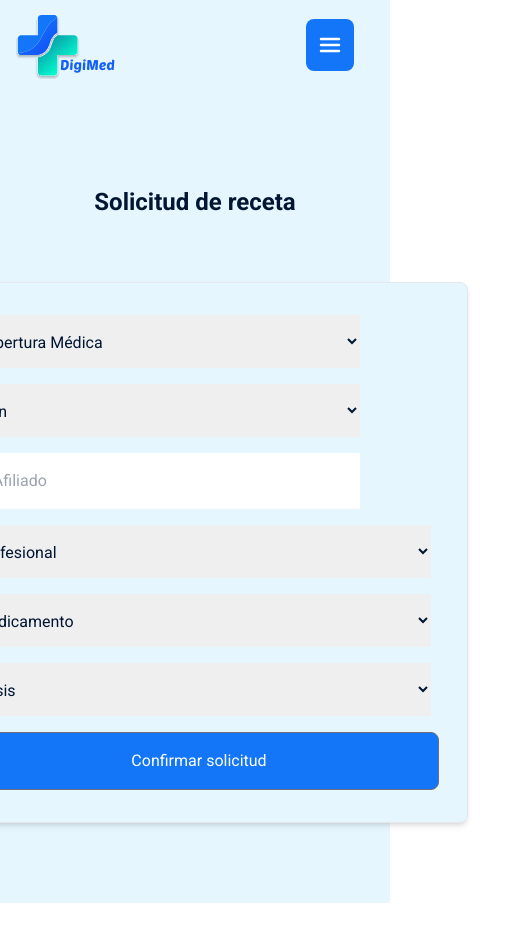
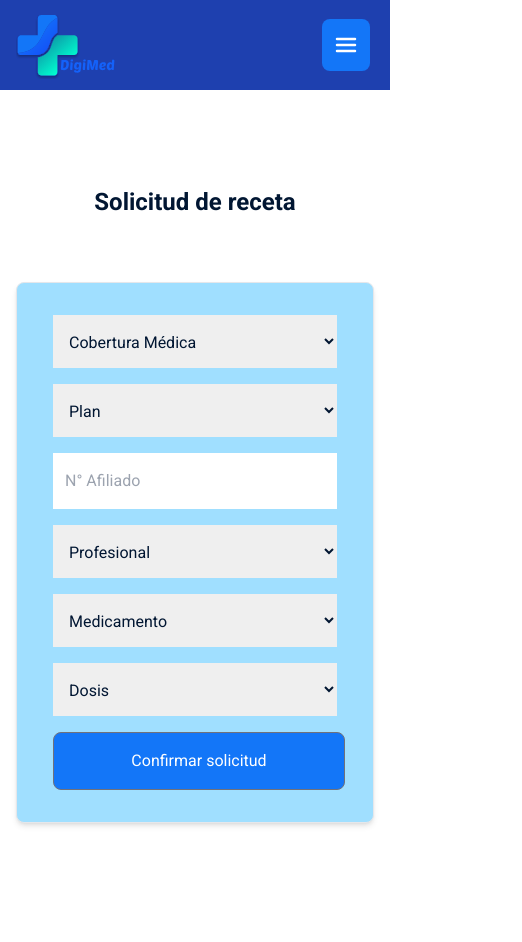
Before and after one commit to JavierBrizuela/DigiMed, a React (Vite) app in the folder digimed-ui/digimed-ui/: page /solicitudes in a window 390 px wide. Shown: the top 942 px of the page, 522 px wide, since content can reach past the window. Before the commit the page ends 903 px from the top, so only its background shows below. Built offline with nearby package versions, Linux system fonts and the light colour scheme.

Commit message:
fix-servicios

```diff
--- a/digimed-ui/digimed-ui/src/App.jsx
+++ b/digimed-ui/digimed-ui/src/App.jsx
@@ -15,7 +15,7 @@ function App() {
   const [isLoggedIn, setisLoggedIn] = useState(null);
 
   return (
-   <div className="App bg-destacar md:bg-white  max-w-max mx-auto">
+   <div className={isLoggedIn ? "App bg-white  max-w-fit mx-auto h-full" : "App bg-white md:bg-white   mx-auto h-full"}>
       <BrowserRouter>
         <Routes>
           <Route path="/"
--- a/digimed-ui/digimed-ui/src/Pages/Login.jsx
+++ b/digimed-ui/digimed-ui/src/Pages/Login.jsx
@@ -5,7 +5,7 @@ import hero from "../assets/image_hero.png";
 
 export function Login({ isLoggedIn }) {
   return (
-    <div className="flex flex-col md:flex-row">
+    <div className="flex px-4 flex-col md:flex-row">
       <div className="flex flex-col">
         <div className="hidden md:block">
           <Image />
--- a/digimed-ui/digimed-ui/src/Pages/Registro.jsx
+++ b/digimed-ui/digimed-ui/src/Pages/Registro.jsx
@@ -86,7 +86,7 @@ function Registro() {
     }
   };
   return (
-    <div className="flex flex-col md:flex-row ">
+    <div className="flex px-4 flex-col md:flex-row ">
       <div className=" flex flex-col ">
         <div className="  hidden md:block">
           <Image />
--- a/digimed-ui/digimed-ui/src/Pages/Servicios.jsx
+++ b/digimed-ui/digimed-ui/src/Pages/Servicios.jsx
@@ -5,15 +5,15 @@ import { Link } from "react-router-dom";
 
 function Servicios() {
   return (
-      <div>
+      <div className="px-4 w-full">
       <p className="text-azul-claro text-center font-roboto font-bold text-2xl mb-16">
         ¿Qué desea hacer?
       </p>
-    <div className="w-266 h-100 ml-16 mr-16 flex-shrink-0 border rounded-lg bg-destacar
-      shadow-md p-8 flex items-center justify-center mb-24" >
+    <div className=" md:w-266 h-100 md:ml-16 md:mr-16 md:flex-shrink-0 border rounded-lg bg-bg-mobile
+      shadow-md md:p-8 flex items-center justify-center mb-24" >
       <div className="flex flex-col md:flex-row gap-16">
         <div className="flex flex-col">
-        <div className="w-96 h-64 border rounded-lg bg-fondo text-center flex-col justify-center" >
+        <div className="m-6 px-2 md:px-0 md:m-0 md:w-96  h-64 border rounded-lg bg-fondo text-center flex-col justify-center" >
           <div className="flex justify-center items-center">
             <img src={historial} alt="" className="w-14 mt-4 h-14 flex-shrink-0" />
           </div>
@@ -25,13 +25,13 @@ function Servicios() {
             Aquí podrá ver el registro de sus solicitudes de recetas.
           </p>
           </div>
-          <button className="w-96 h-14 p-15 pl-30 pr-145 flex items-center gap-10
+          <button className=" w-full md:w-96 h-14 md:p-15 pl-30 md:pr-145 flex items-center gap-10
             border rounded-lg bg-celeste text-white mt-4 items-center justify-center" >
             Ver historial
           </button>
           </div>
           <div className="flex flex-col">
-          <div className="w-96 h-64 border rounded-lg bg-fondo text-center flex-col justify-center" >
+          <div className="m-6 px-2 md:px-0 md:m-0 md:w-96 h-64 border rounded-lg bg-fondo text-center flex-col justify-center" >
           <div className="flex justify-center items-center">
           <img src={receta} alt="" className="w-14 h-14 mt-4 flex-shrink-0" />
           </div>
@@ -45,7 +45,7 @@ function Servicios() {
           </p>
           </div>
           <Link to="/Solicitudes">
-          <button className="w-96 h-14 p-15 pl-30 pr-145 flex items-center gap-10
+          <button className="w-full md:w-96 h-14 p-15 pl-30 pr-145 flex items-center gap-10
             border rounded-lg bg-celeste text-white mt-4 items-center justify-center" >
             Ver recetas
           </button>
--- a/digimed-ui/digimed-ui/src/Pages/Solicitudes.jsx
+++ b/digimed-ui/digimed-ui/src/Pages/Solicitudes.jsx
@@ -24,7 +24,7 @@ function Solicitudes() {
     };
 
   return (
-    <div>
+    <div className='px-4'>
 
     { show &&
 
--- a/digimed-ui/digimed-ui/src/components/Form.jsx
+++ b/digimed-ui/digimed-ui/src/components/Form.jsx
@@ -68,18 +68,18 @@ const Form=({data, updateData,setShow, show, setShowForm})=> {
         }
   };
   return (
-    <div>
-  <p className="text-azul-claro text-center font-roboto font-bold text-2xl mb-16">
+    <div className='pb-16'>
+  <p className="text-azul-claro text-center font-roboto font-bold text-2xl px-4 mb-16">
     Solicitud de receta
   </p>
   <div className="flex  items-center justify-center space-x-8">
-    <div className="w-10/12 h-100 ml-16 mr-16 flex-shrink-0 border rounded-lg bg-destacar shadow-md p-8 flex items-center justify-center mb-16">
+    <div className=" md:w-10/12 md:h-100 md:ml-16 md:mr-16 md:flex-shrink-0 border rounded-lg bg-bg-mobile shadow-md p-8 flex items-center justify-center mb-16">
       <div className="flex flex-col w-full">
 
         <div className='flex flex-col md:flex-row'>
         <div className="flex mb-4">
           <select
-            className="mx-1 px-3 py-4 gap-2  mr-14 w-[25rem]"
+            className="mx-1 px-3 py-4 gap-2  md:mr-14 w-full md:w-[25rem]"
             value={data.selectedCobertura}
             onChange={handleCoberturaChange}
           >
@@ -92,7 +92,7 @@ const Form=({data, updateData,setShow, show, setShowForm})=> {
 
         <div className="flex items-center mb-4">
           <select
-            className="mx-1 px-3 py-4 gap-2 mr-14 w-[25rem]"
+            className="mx-1 px-3 py-4 gap-2 md:mr-14 w-full md:w-[25rem]"
             value={data.selectedPlan}
             onChange={handlePlanChange}
             >
@@ -106,7 +106,7 @@ const Form=({data, updateData,setShow, show, setShowForm})=> {
 
         <div className="flex items-center mb-4">
         <input
-          className="mx-1 px-3 py-4 mr-14 w-[25rem]"
+          className="mx-1 px-3 py-4 md:mr-14 w-full md:w-[25rem]"
           placeholder="N° Afiliado"
           type="number"
           name="afiliado"
--- a/digimed-ui/digimed-ui/src/components/LoginForm.jsx
+++ b/digimed-ui/digimed-ui/src/components/LoginForm.jsx
@@ -20,7 +20,7 @@ export function LoginForm({ setisLoggedIn }) {
   const [showRegistro, setShowRegistro] = useState(false);
   const [showLoginForm, setShowLoginForm] = useState(true);
 
-
+  setisLoggedIn(true);// comemtar
 
   const handleemail = (e) => {
     setEmail(e.target.value);
--- a/digimed-ui/digimed-ui/src/components/Navbar2.jsx
+++ b/digimed-ui/digimed-ui/src/components/Navbar2.jsx
@@ -6,7 +6,7 @@ import { Avatar } from "./Avatar";
 
 
 
-export function Navbar2({ isLoggedIn = false}) {
+export function Navbar2({ isLoggedIn = true}) {
   const [openMenu , setOpenMenu] = useState(false)
 
 
@@ -19,17 +19,17 @@ export function Navbar2({ isLoggedIn = false}) {
     const token = true;
 
   return (
-    <div className="  flex items-center bg-mobile-bg md:bg-destacar mb-[6rem] h-[5.625rem] w-full md:ml-20 mr-[rem] md:relative justify-between md:justify-end">
+    <div className= {isLoggedIn ? "flex items-center pl-4 bg-blue-800 md:bg-destacar mb-[6rem] h-[5.625rem] max-w-6xl md:ml-20 mr-[rem] md:relative justify-between md:justify-end":"flex items-center bg-mobile-bg md:bg-destacar mb-[6rem] h-[5.625rem] w-full md:ml-20 ] md:relative justify-between md:justify-end"}>
       <div className=" w-[6.2rem] h-[6.2rem] mt-10 md:w-[10.3rem] md:h-[10.3rem] md:absolute lg:-left-20 lg:-top-4 md:-mt-1 md:ml-10">
         <img src={logoSVG} alt="" className="" />
       </div>
 
-      {openMenu ? <div className=" text-lg gap-3 shadow-2xl z-10 absolute right-[5.5rem] top-10  md:p-0 w-[12rem] py-4 md:py-0 rounded-xl flex flex-col   md:mt-0 bg-white md:bg-transparent md:flex md:flex-row md:gap-[2.375rem] md:justify-end  items-center md:mr-36">
+      {openMenu ? <div className=" text-lg gap-3 shadow-2xl z-10 justify-start  absolute right-[5.5rem] top-10  md:p-0 w-[10rem] py-4 md:py-0 rounded-xl flex flex-col   md:mt-0 bg-white md:bg-transparent md:flex md:flex-row md:gap-[2.375rem] md:justify-end  pl-4 md:mr-36">
         <a href="/servicios">SERVICIOS</a>
         <a href="/about">QUIENES SOMOS</a>
         <a href="/contacto">CONTACTO</a>
         <a href="/#">PERFIL</a>
-      </div> : <div className=" hidden md:flex gap-[2.375rem] justify-end  items-center mr-36">
+      </div> : <div className=" hidden md:flex gap-[2.375rem] justify-end  items-center mr-20">
         <a href="/home">Home</a>
         <a href="about">Quienes somos</a>
         <a href="/servicios">Servicios</a>
--- a/digimed-ui/digimed-ui/src/global.css
+++ b/digimed-ui/digimed-ui/src/global.css
@@ -7,5 +7,7 @@
     html {
       font-family: Roboto , system-ui, sans-serif; color: #011632;
     }
-    body {}
+    body {
+
+    }
   }
--- a/digimed-ui/digimed-ui/src/layout/Layout.jsx
+++ b/digimed-ui/digimed-ui/src/layout/Layout.jsx
@@ -8,8 +8,8 @@ import { Navbar2 } from "../components/Navbar2";
 export function Layout({ children, isLoggedIn }) {
   return (
     <>
-      <div className="w-full  md:w-[80rem] mx-auto px-4 md:px-20 pb-4 md:pt-10 flex flex-col  justify-between">
-        <div className="">
+      <div className="w-full flex flex-col  mx-auto  pb-4  justify-between md:w-[80rem] md:px-20  md:pt-10 ">
+        <div className=" w-screen md:w-[80rem] ">
           <Navbar2 isLoggedIn={isLoggedIn} />
         </div>
         <div className="lg:max-w-7xl flex justify-center">{children}</div>
--- a/digimed-ui/digimed-ui/tailwind.config.js
+++ b/digimed-ui/digimed-ui/tailwind.config.js
@@ -18,6 +18,7 @@ export default {
       'fondo':'#ffffff',
       'cuerpo-texto':'#3c4959',
       'test-bg':'green',
+      'bg-mobile':'#A0DFFF',
 
 
 
```
